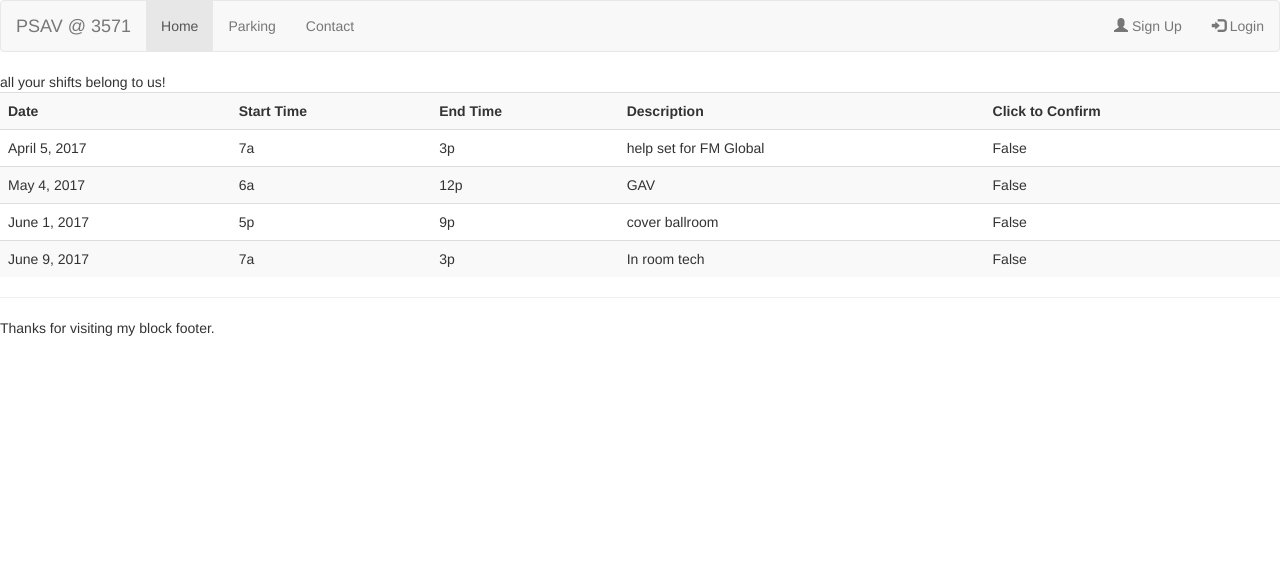
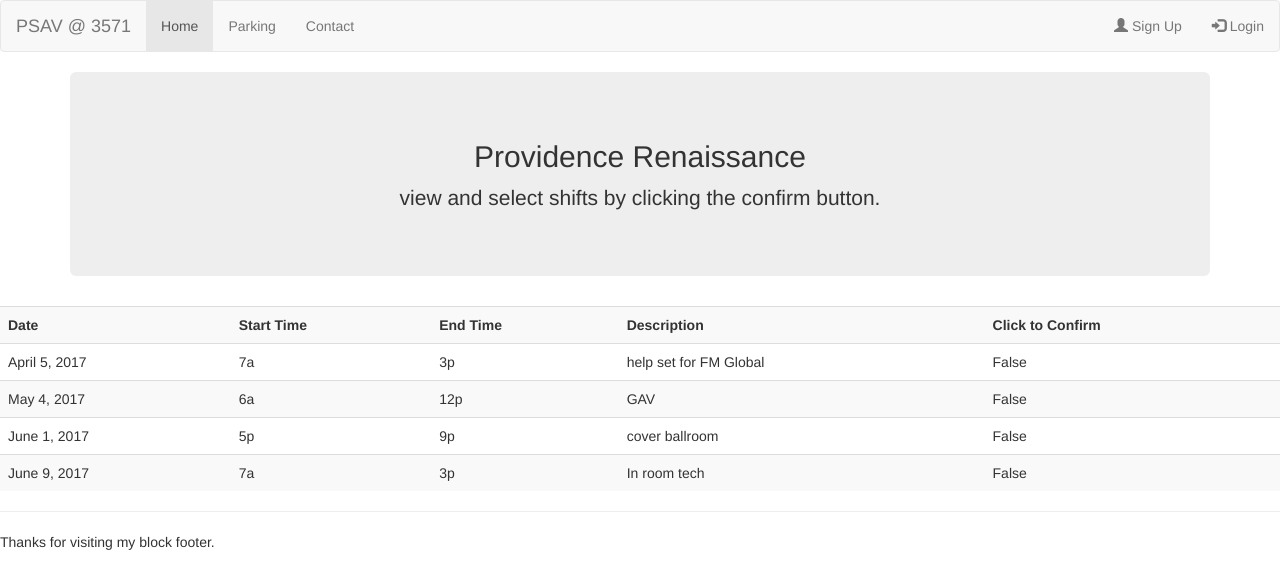
Before and after one commit to TenaciousBirdofPrey/OpenShifts, a Django app: page / in a window 1280 px wide. Shown: the top 578 px of the page. Run offline with Django 3.2, Linux system fonts and the light colour scheme; data comes from the database, SQL or seed files in the repository; both versions use the stored data as it was after the commit; some libraries are stand-ins or nearby versions.

Commit message:
change admin header, add jumotron and center to shifts

```diff
--- a/OpenShift/OpenShift/templates/base.html
+++ b/OpenShift/OpenShift/templates/base.html
@@ -1,8 +1,11 @@
+{% load static %}
 <!DOCTYPE HTML PUBLIC "-//W3C//DTD HTML 4.01//EN">
 <html lang="en">
 
 <head>
 	 <title>{% block title %}{% endblock %}</title>
+	 <!-- link to static file in shifts/static -->
+	 <link rel="stylesheet" type="text/css" href="{% static 'shifts/style.css' %}" />
 
 	 <!-- Latest compiled and minified CSS -->
 	<link rel="stylesheet" href="https://maxcdn.bootstrapcdn.com/bootstrap/3.3.7/css/bootstrap.min.css">
--- a/OpenShift/OpenShift/templates/open_shifts.html
+++ b/OpenShift/OpenShift/templates/open_shifts.html
@@ -4,7 +4,14 @@
 
 {% block content %}
 <body>
- all your shifts belong to us!
+  <!-- jumbotron -->
+ <div class="container">
+  <div class="jumbotron vertical-center">
+     <!-- centering text via inline class... WILL CORRECT! -->
+    <h2 class="text-center">Providence Renaissance</h2>
+    <p class="text-center">  view and select shifts by clicking the confirm button.</p>
+  </div>
+</div>
 
  <table class = "table table-striped ">
   <tr>
--- a/OpenShift/OpenShift/urls.py
+++ b/OpenShift/OpenShift/urls.py
@@ -36,3 +36,7 @@ urlpatterns = [
 	#not added by me.
     url(r'^admin/', admin.site.urls),
 ]
+
+# Change admin site title
+admin.site.site_header = ("PSAV 3571 ADMINISTRATION")
+admin.site.site_title = ("3571 Admin")
```
Also changed, not shown: OpenShift/shifts/static/shifts.css (added, +8 -0 lines), OpenShift/db.sqlite3.
